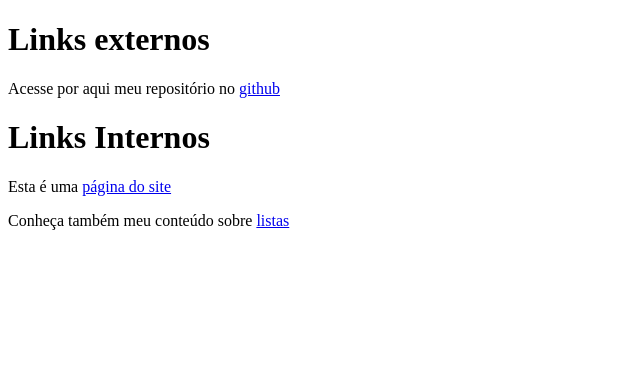
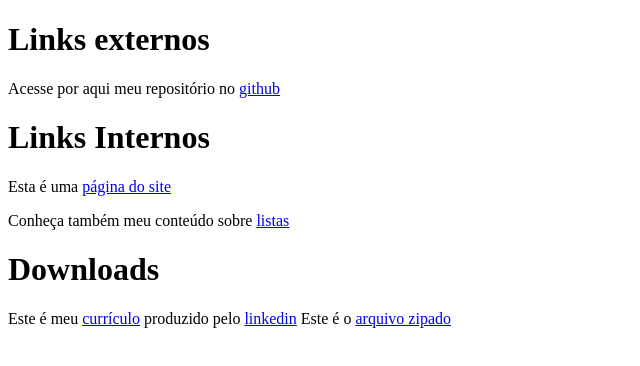
Before and after one commit to PauloHenriqueRod/estudo_html_css, a plain HTML site: page ex8/index.html in a window 1280 px wide. Shown: the whole page, without its empty margins (0-640 px from the left). Drawn offline with Linux system fonts and the light colour scheme.

Commit message:
Aprendendo link de downloads

```diff
--- a/ex8/index.html
+++ b/ex8/index.html
@@ -14,5 +14,14 @@
     <p>Esta é uma <a href="pag2.html" página>página do site</a></p>
     <p>Conheça também meu conteúdo sobre <a href="../ex7/index.html"
         target="_blank">listas</a></p>
+    <h1>Downloads</h1>
+    <p>Este é meu <a href="./arquivos/Profile.pdf" download="Profile.pdf"
+        type="application/pdf" target="_blank">currículo</a> produzido pelo
+        <a href="https://www.linkedin.com/in/paulo-henrique-rodrigues-de-araujo-975987233/"
+        target="_blank" rel="external">linkedin</a>
+        Este é o <a href="./arquivos/Profile.zip" download="Profile.zip"
+        type="application/zip">arquivo zipado</a>
+    </p>
+
 </body>
 </html>
```
Also changed, not shown: 2 other files.
